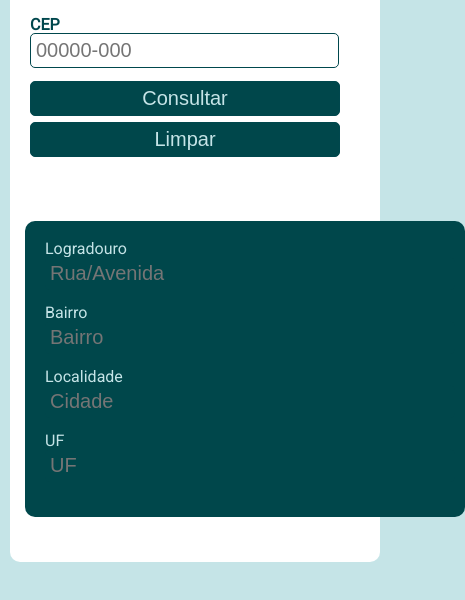
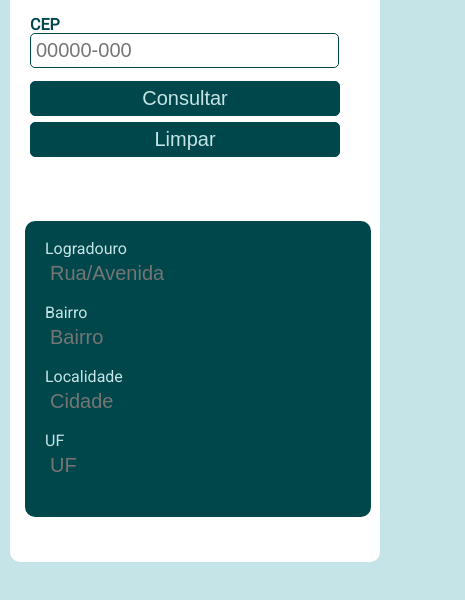
Before and after one commit to Matheussgsilva/consulta-cep, a plain HTML site: page docs/index.html in a window 390 px wide. Shown: the part 238-838 px from the top of the page, 465 px wide, since content can reach past the window. Drawn offline with Linux system fonts and the light colour scheme.

Commit message:
Change the #return max-width configuration

```diff
--- a/docs/src/css/style.css
+++ b/docs/src/css/style.css
@@ -102,7 +102,7 @@ header {
     }
 
     #return {
-        max-width: 400px;
+        max-width: 90%;
         margin: auto;
     }
 
```
